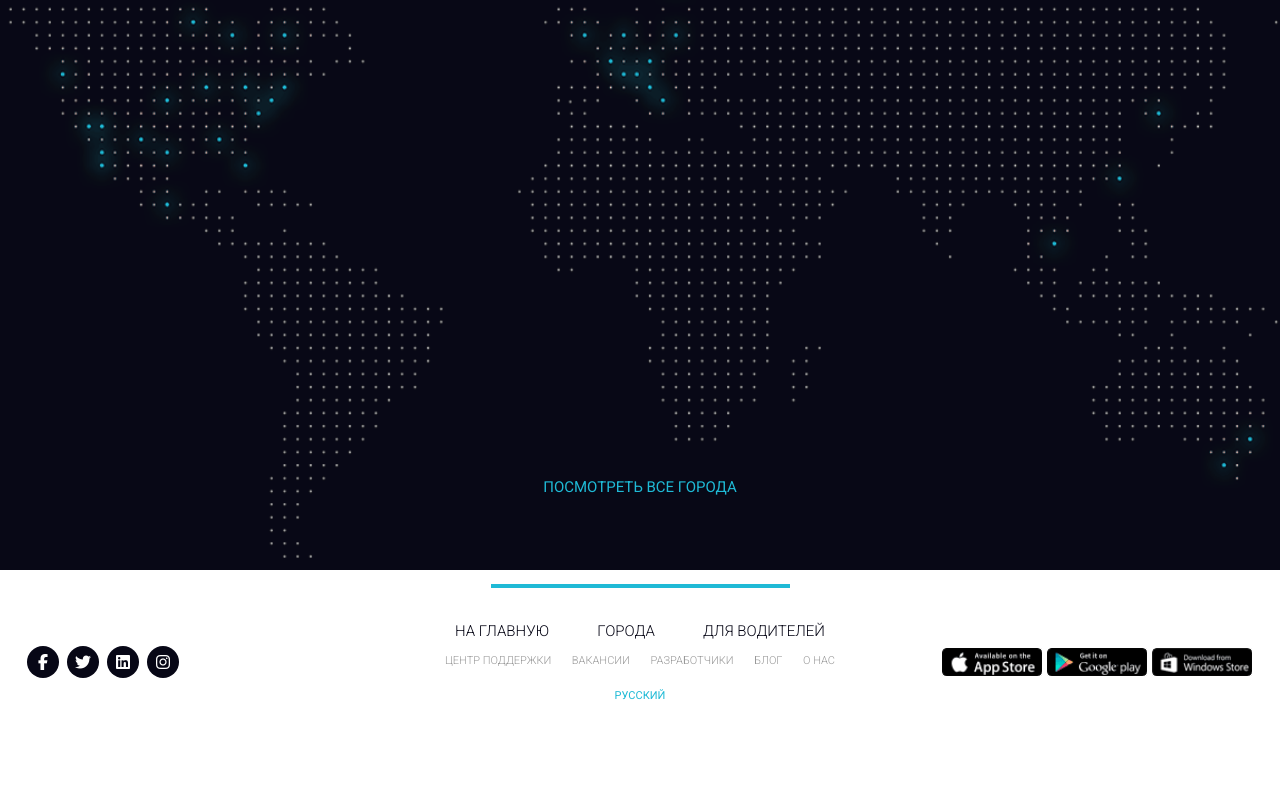
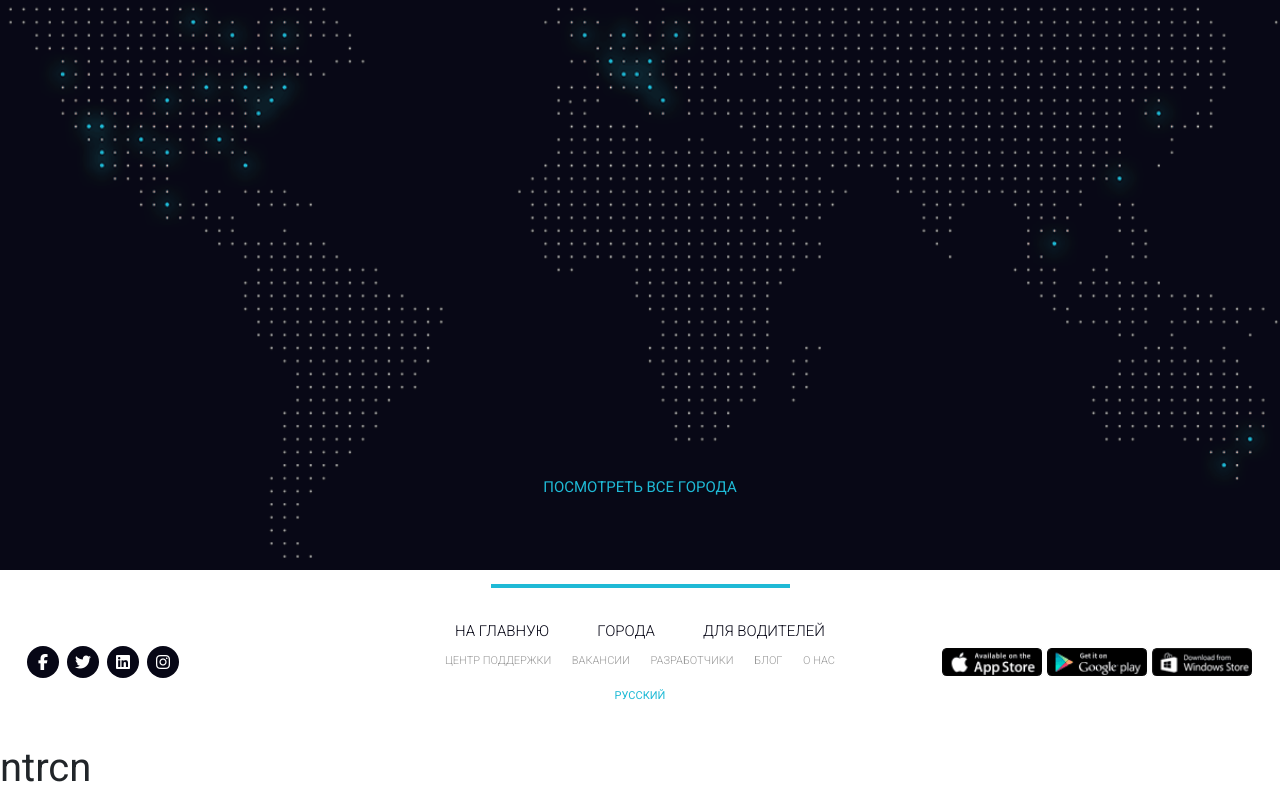
Before and after one commit to DevStarterPack7928/project, a plain HTML site: page src/index.html in a window 1280 px wide. Shown: the part 5026-5826 px from the top of the page. Before the commit the page ends 5770 px from the top, so only its background shows below. Drawn offline with Linux system fonts and the light colour scheme.

Commit message:
index.html mod

```diff
--- a/src/index.html
+++ b/src/index.html
@@ -419,6 +419,8 @@
         </div>
     </footer>
 
+    <h1>ntrcn</h1>
+
     <script src="https://kit.fontawesome.com/d27af28813.js" crossorigin="anonymous"></script>
     <!-- иконочные шрифты. в css найти по слову "fab" -->
     <script src="js/script.js"></script>
```
